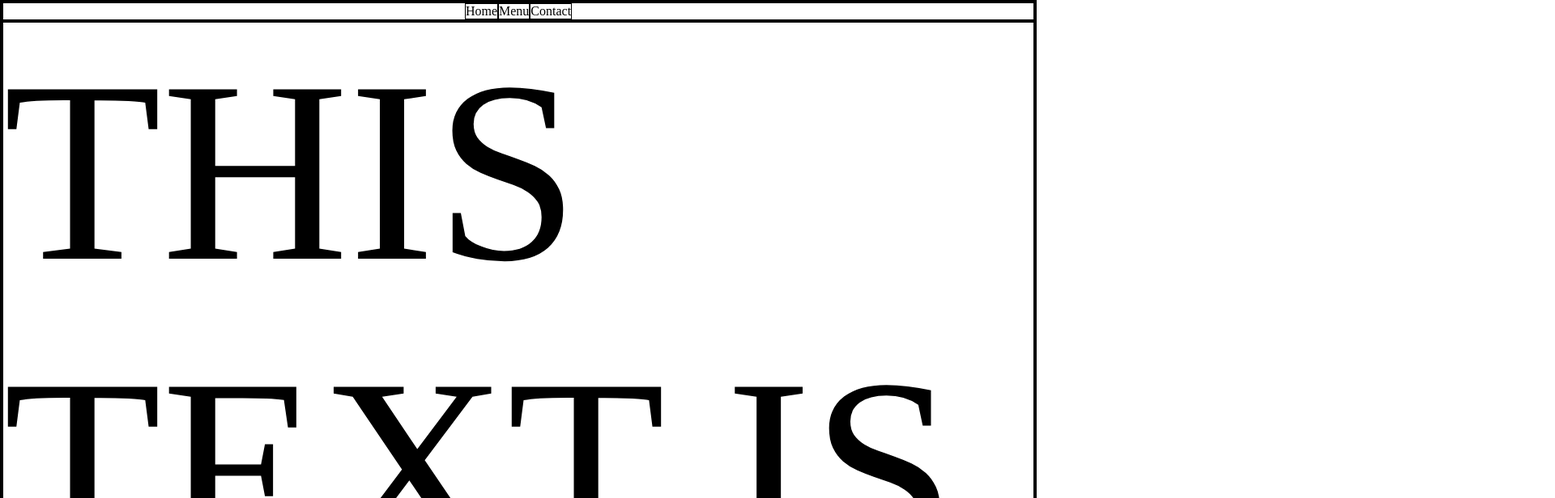
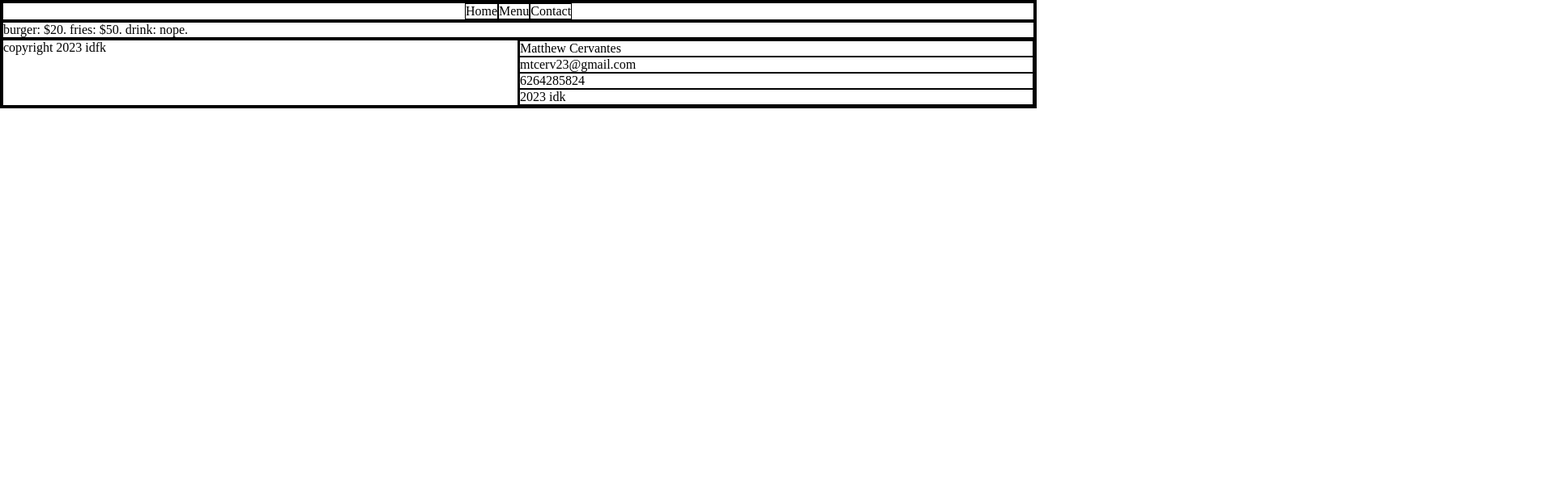
Before and after one commit to mtcerv23/odin-restaurant, a website with bundled scripts: page dist/index.html in a window 1280 px wide. Both pictures are taken after a click on the element "Menu". Shown: the top 616 px of the page at 81% size, 1920 px wide, since content can reach past the window. Built offline with nearby package versions, Linux system fonts and the light colour scheme.

Commit message:
this isn't even a draft...but i got the premise.

```diff
--- a/src/contact.js
+++ b/src/contact.js
@@ -4,7 +4,7 @@ export default function contact() {
 
     const contactInfo = document.createElement('div');
     contactInfo.classList.add('contact');
-    contactInfo.textContent = "harro";
+    contactInfo.textContent = "do NOT try to contact me.";
 
     content.appendChild(contactInfo);
 }
--- a/src/menu.js
+++ b/src/menu.js
@@ -2,9 +2,9 @@ export default function menu() {
     const content = document.getElementById('content');
     content.innerHTML = '';
 
-    const giantText = document.createElement('div');
-    giantText.classList.add('giant');
-    giantText.textContent = "THIS TEXT IS FUCKING GINORMOUS";
+    const menu = document.createElement('div');
+    menu.classList.add('giant');
+    menu.textContent = "burger: $20. fries: $50. drink: nope.";
 
-    content.appendChild(giantText);
+    content.appendChild(menu);
 }
--- a/src/style.css
+++ b/src/style.css
@@ -20,8 +20,8 @@ body {
     cursor: pointer;
 }
 
-.giant {
-    font-size: 20rem;
+.menu {
+    font-size: 1.2rem;
 }
 
 
```
Also changed, not shown: dist/main.js.
